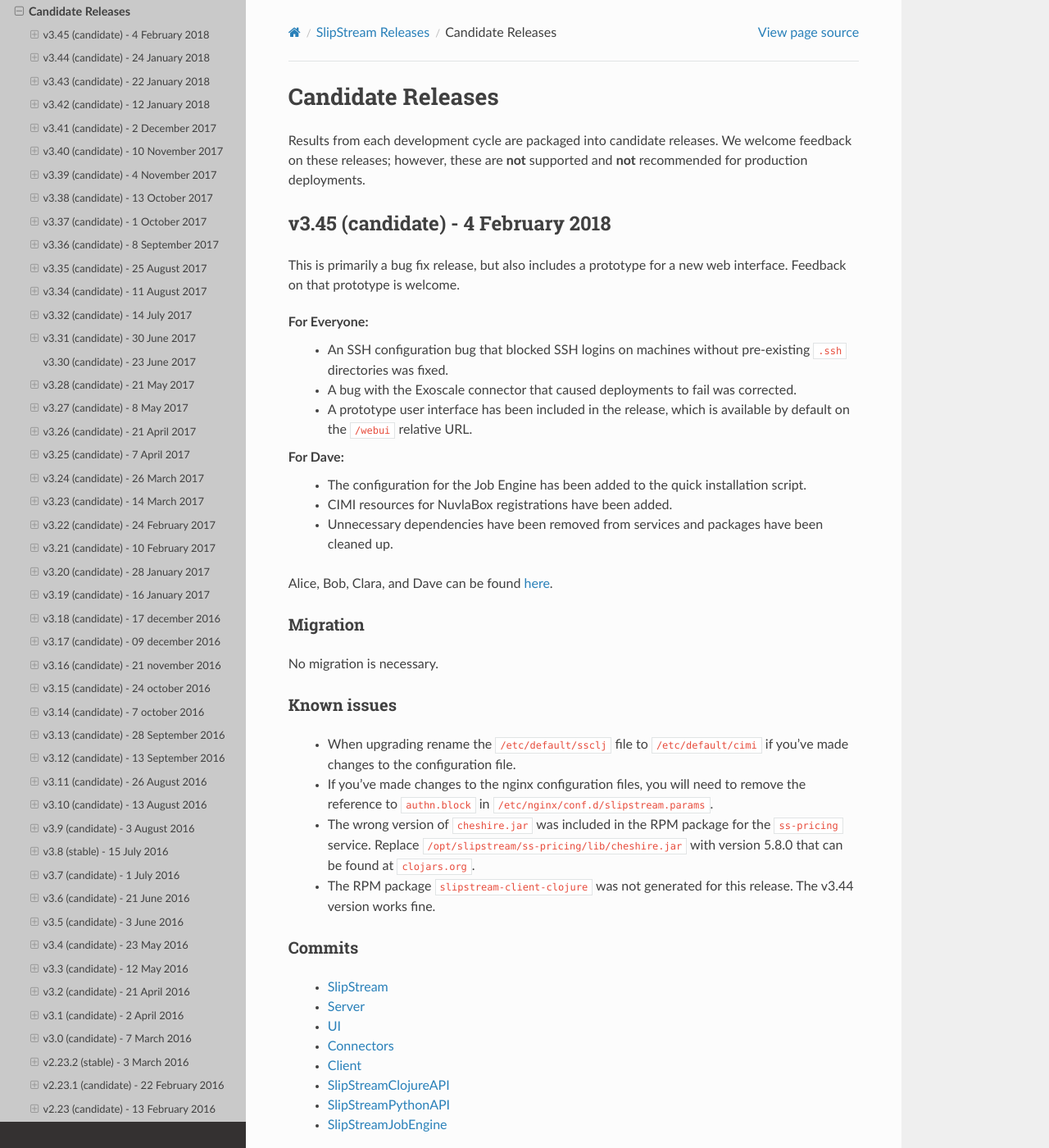
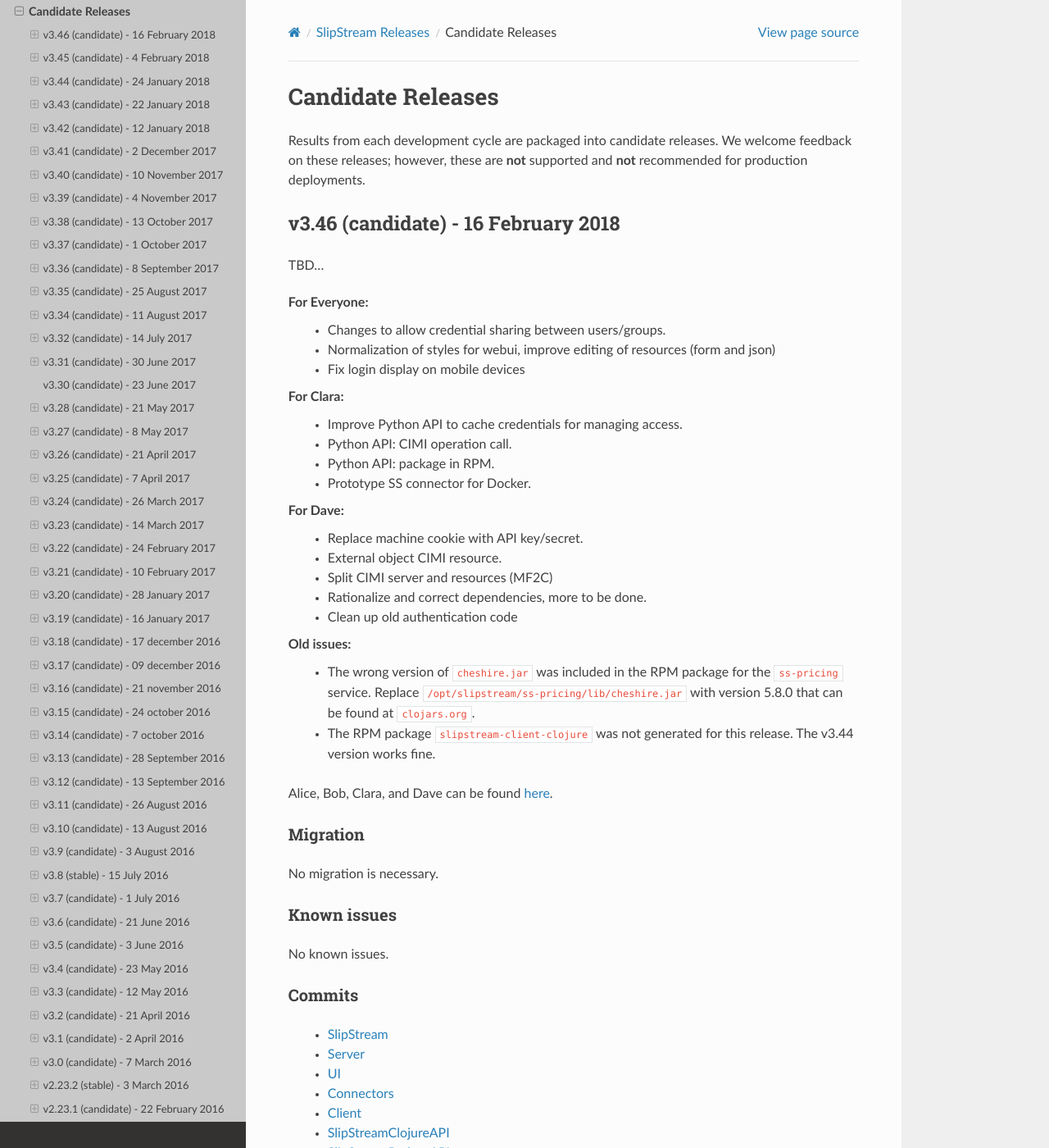
Before and after one commit to slipstream/SlipStreamDocumentation, a Sphinx documentation site: the page built from docs/release_notes/candidate_releases.rst, in a window 1280 px wide and 1400 px high. Shown: the whole window at 82% size. Built offline with Sphinx 7.4.7 and the Read the Docs theme 2.0.0, drawn with Linux system fonts in a browser that asks for light colours; some of the changed text lies outside the part shown.

Commit message:
skeleton of 3.46 release notes

```diff
--- a/docs/release_notes/candidate_releases.rst
+++ b/docs/release_notes/candidate_releases.rst
@@ -4,6 +4,66 @@
 Results from each development cycle are packaged into candidate
 releases. We welcome feedback on these releases; however, these are
 **not** supported and **not** recommended for production deployments.
+
+
+v3.46 (candidate) - 16 February 2018
+------------------------------------
+
+TBD...
+
+For Everyone:
+ - Changes to allow credential sharing between users/groups.
+ - Normalization of styles for webui, improve editing of resources
+   (form and json)
+ - Fix login display on mobile devices
+
+For Clara:
+ - Improve Python API to cache credentials for managing access.
+ - Python API: CIMI operation call.
+ - Python API: package in RPM.
+ - Prototype SS connector for Docker.
+
+For Dave:
+ - Replace machine cookie with API key/secret.
+ - External object CIMI resource.
+ - Split CIMI server and resources (MF2C)
+ - Rationalize and correct dependencies, more to be done.
+ - Clean up old authentication code
+
+Old issues:
+ - The wrong version of ``cheshire.jar`` was included in the RPM
+   package for the ``ss-pricing`` service.  Replace
+   ``/opt/slipstream/ss-pricing/lib/cheshire.jar`` with version 5.8.0
+   that can be found at ``clojars.org``.
+ - The RPM package ``slipstream-client-clojure`` was not generated for
+   this release. The v3.44 version works fine.
+
+
+Alice, Bob, Clara, and Dave can be found
+`here <http://sixsq.com/personae/>`_.
+
+Migration
+~~~~~~~~~
+
+No migration is necessary.
+
+Known issues
+~~~~~~~~~~~~
+
+No known issues.
+
+
+Commits
+~~~~~~~
+
+ -  `SlipStream <https://github.com/slipstream/SlipStream/compare/v3.44...v3.45>`__
+ -  `Server <https://github.com/slipstream/SlipStreamServer/compare/v3.44...v3.45>`__
+ -  `UI <https://github.com/slipstream/SlipStreamUI/compare/v3.44...v3.45>`__
+ -  `Connectors <https://github.com/slipstream/SlipStreamConnectors/compare/v3.44...v3.45>`__
+ -  `Client <https://github.com/slipstream/SlipStreamClient/compare/v3.44...v3.45>`__
+ -  `SlipStreamClojureAPI <https://github.com/slipstream/SlipStreamClojureAPI/compare/v3.44...v3.45>`__
+ -  `SlipStreamPythonAPI <https://github.com/slipstream/SlipStreamPythonAPI/compare/v3.44...v3.45>`__
+ -  `SlipStreamJobEngine <https://github.com/slipstream/SlipStreamJobEngine/compare/v3.44...v3.45>`__
 
 
 v3.45 (candidate) - 4 February 2018
```
